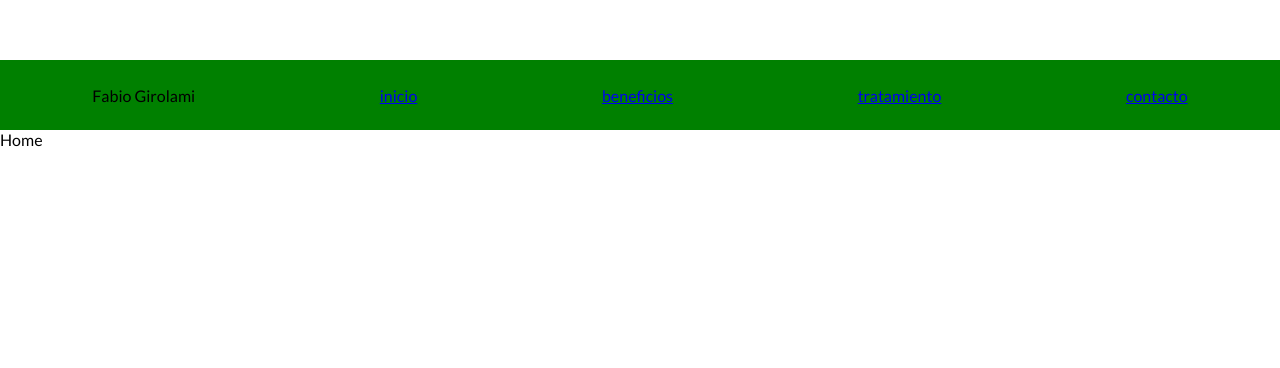
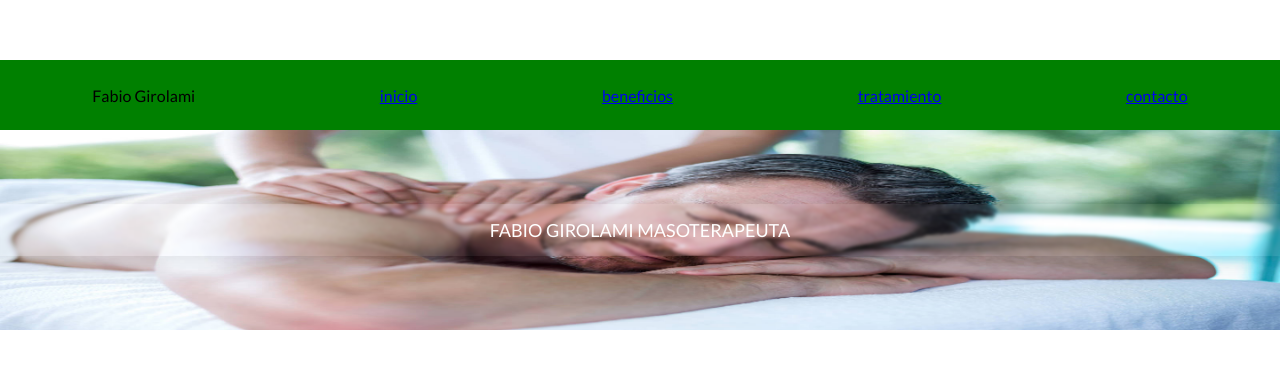
Before and after one commit to SmaelNicolas/masoterapiabahia, a React (Create React App) app: page / in a window 1280 px wide. Shown: the top 368 px of the page. Built offline with nearby package versions, Linux system fonts and the light colour scheme.

Commit message:
import swiper

```diff
--- a/src/pages/Home/Home.jsx
+++ b/src/pages/Home/Home.jsx
@@ -1,7 +1,12 @@
+import { SwiperHome } from "../../components/SwiperHome/SwiperHome";
 import "./home.css";
 
 const Home = () => {
-	return <div>Home</div>;
+	return (
+		<div className='container--home'>
+			<SwiperHome />
+		</div>
+	);
 };
 
 export default Home;
--- a/src/pages/Home/home.css
+++ b/src/pages/Home/home.css
@@ -0,0 +1,3 @@
+.container--home {
+	width: 100%;
+}
```
